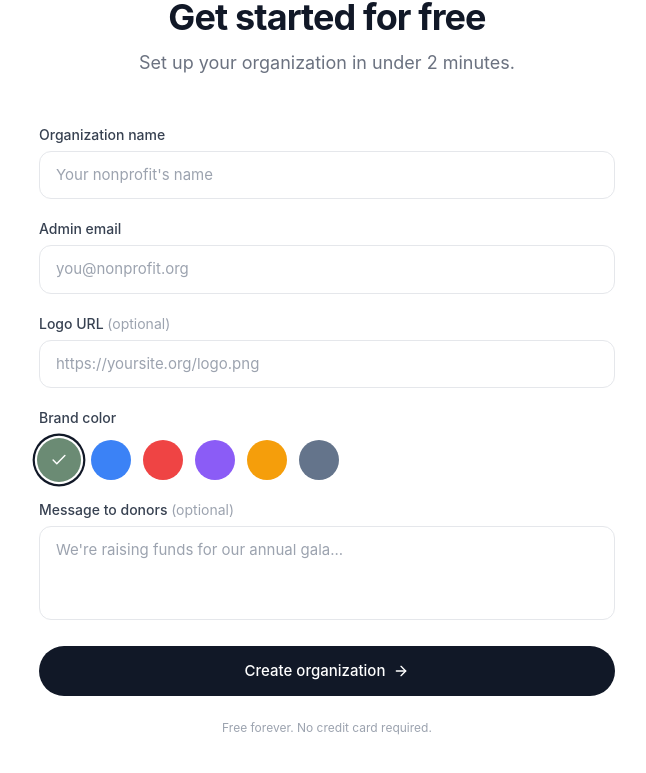
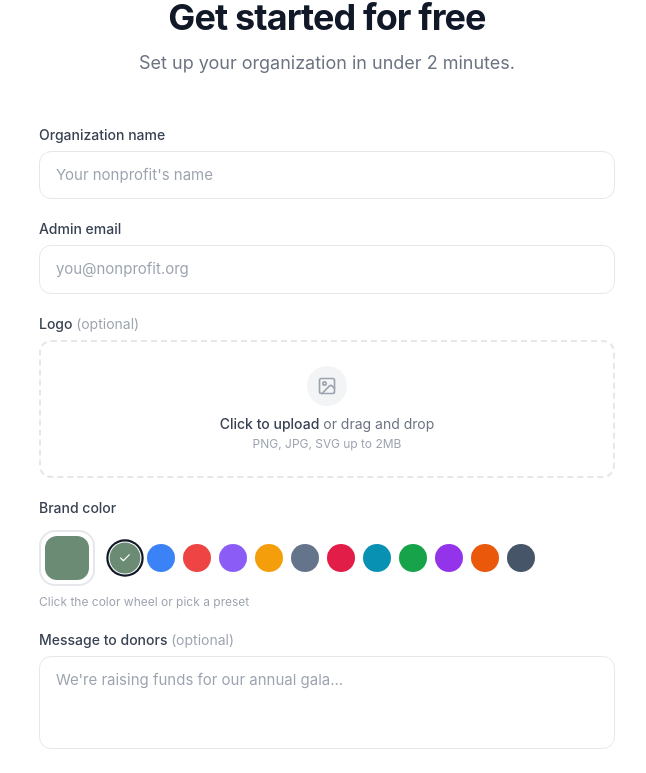
Before and after one commit to wh581new/donorspark, a Next.js app: page / in a window 1280 px wide. Shown: the part 2674-3447 px from the top of the page, without its empty margins (313-959 px from the left). Built offline with nearby package versions, Linux system fonts and the light colour scheme.

Commit message:
feat: color wheel picker, drag-drop logo upload, demo link, updated hero stats

```diff
--- a/app/page.tsx
+++ b/app/page.tsx
@@ -18,6 +18,9 @@ import {
   Zap,
   ChevronRight,
   ArrowUpRight,
+  Upload,
+  X,
+  Image as ImageIcon,
 } from 'lucide-react'
 
 /* ────────────────────────────────────────────────
@@ -36,14 +39,10 @@ function BetterWorldLogo({ className = '', color = '#3d5566' }: { className?: st
 /* ────────────────────────────────────────────────
    Constants & animation config
    ──────────────────────────────────────────────── */
-const BRAND_COLORS = [
-  { name: 'Sage', value: '#6b8b74' },
-  { name: 'Ocean', value: '#3b82f6' },
-  { name: 'Coral', value: '#ef4444' },
-  { name: 'Violet', value: '#8b5cf6' },
-  { name: 'Amber', value: '#f59e0b' },
-  { name: 'Slate', value: '#64748b' },
-] as const
+const PRESET_COLORS = [
+  '#6b8b74', '#3b82f6', '#ef4444', '#8b5cf6', '#f59e0b', '#64748b',
+  '#e11d48', '#0891b2', '#16a34a', '#9333ea', '#ea580c', '#475569',
+]
 
 const ease = [0.22, 1, 0.36, 1] as const
 
@@ -77,6 +76,42 @@ export default function Home() {
 
   const [copiedField, setCopiedField] = useState<string | null>(null)
   const [showKonami, setShowKonami] = useState(false)
+  const [logoPreview, setLogoPreview] = useState<string | null>(null)
+  const [dragActive, setDragActive] = useState(false)
+  const fileInputRef = useRef<HTMLInputElement>(null)
+
+  const handleLogoFile = (file: File) => {
+    if (!file.type.startsWith('image/')) return
+    if (file.size > 2 * 1024 * 1024) {
+      setError('Logo must be under 2MB')
+      return
+    }
+    const reader = new FileReader()
+    reader.onload = (e) => {
+      const dataUrl = e.target?.result as string
+      setLogoPreview(dataUrl)
+      setFormData((prev) => ({ ...prev, logoUrl: dataUrl }))
+    }
+    reader.readAsDataURL(file)
+  }
+
+  const handleLogoDrop = (e: React.DragEvent) => {
+    e.preventDefault()
+    setDragActive(false)
+    const file = e.dataTransfer.files[0]
+    if (file) handleLogoFile(file)
+  }
+
+  const handleLogoSelect = (e: React.ChangeEvent<HTMLInputElement>) => {
+    const file = e.target.files?.[0]
+    if (file) handleLogoFile(file)
+  }
+
+  const removeLogo = () => {
+    setLogoPreview(null)
+    setFormData((prev) => ({ ...prev, logoUrl: '' }))
+    if (fileInputRef.current) fileInputRef.current.value = ''
+  }
 
   const formRef = useRef<HTMLDivElement>(null)
   const formInView = useInView(formRef, { once: true, margin: '-80px' })
@@ -397,9 +432,9 @@ export default function Home() {
                 </div>
                 <div className="hidden sm:flex gap-6">
                   {[
-                    { val: '5 min', sub: 'setup' },
+                    { val: '2 min', sub: 'setup' },
                     { val: '30%', sub: 'more items' },
-                    { val: '100K+', sub: 'orgs served' },
+                    { val: 'Free', sub: 'forever' },
                   ].map((s, i) => (
                     <div key={i} className="text-right">
                       <p className="text-white text-xl font-semibold">{s.val}</p>
@@ -613,18 +648,56 @@ export default function Home() {
               />
             </div>
 
-            {/* Logo URL */}
+            {/* Logo Upload */}
             <div>
               <label className="text-sm font-medium text-gray-700 mb-1.5 block">
-                Logo URL <span className="text-gray-400 font-normal">(optional)</span>
+                Logo <span className="text-gray-400 font-normal">(optional)</span>
               </label>
               <input
-                type="url"
-                value={formData.logoUrl}
-                onChange={(e) => setFormData({ ...formData, logoUrl: e.target.value })}
-                placeholder="https://yoursite.org/logo.png"
-                className="w-full px-4 py-3 border border-gray-200 rounded-xl focus:border-gray-400 focus:outline-none focus:ring-2 focus:ring-gray-100 transition-all text-[15px] placeholder:text-gray-400 bg-white"
+                ref={fileInputRef}
+                type="file"
+                accept="image/*"
+                onChange={handleLogoSelect}
+                className="hidden"
               />
+              {logoPreview ? (
+                <div className="flex items-center gap-4 p-4 bg-gray-50 rounded-xl border border-gray-200">
+                  <img src={logoPreview} alt="Logo preview" className="w-12 h-12 rounded-lg object-cover" />
+                  <div className="flex-1 min-w-0">
+                    <p className="text-sm font-medium text-gray-700 truncate">Logo uploaded</p>
+                    <p className="text-xs text-gray-400">Click to replace or drag a new one</p>
+                  </div>
+                  <button
+                    type="button"
+                    onClick={removeLogo}
+                    className="text-gray-400 hover:text-gray-600 transition-colors p-1"
+                  >
+                    <X className="w-4 h-4" />
+                  </button>
+                </div>
+              ) : (
+                <div
+                  onDragOver={(e) => { e.preventDefault(); setDragActive(true) }}
+                  onDragLeave={() => setDragActive(false)}
+                  onDrop={handleLogoDrop}
+                  onClick={() => fileInputRef.current?.click()}
+                  className={`flex flex-col items-center justify-center gap-2 py-6 px-4 border-2 border-dashed rounded-xl cursor-pointer transition-all ${
+                    dragActive
+                      ? 'border-gray-400 bg-gray-50'
+                      : 'border-gray-200 hover:border-gray-300 hover:bg-gray-50/50'
+                  }`}
+                >
+                  <div className="w-10 h-10 rounded-full bg-gray-100 flex items-center justify-center">
+                    <ImageIcon className="w-5 h-5 text-gray-400" />
+                  </div>
+                  <div className="text-center">
+                    <p className="text-sm text-gray-500">
+                      <span className="text-gray-700 font-medium">Click to upload</span> or drag and drop
+                    </p>
+                    <p className="text-xs text-gray-400 mt-0.5">PNG, JPG, SVG up to 2MB</p>
+                  </div>
+                </div>
+              )}
             </div>
 
             {/* Brand Color */}
@@ -632,26 +705,38 @@ export default function Home() {
               <label className="text-sm font-medium text-gray-700 mb-3 block">
                 Brand color
               </label>
-              <div className="flex gap-3">
-                {BRAND_COLORS.map((color) => (
+              <div className="flex items-center gap-4">
+                {/* Color wheel input */}
+                <div className="relative group">
+                  <input
+                    type="color"
+                    value={formData.brandColor}
+                    onChange={(e) => setFormData({ ...formData, brandColor: e.target.value })}
+                    className="w-14 h-14 rounded-2xl cursor-pointer border-2 border-gray-200 hover:border-gray-300 transition-all appearance-none bg-transparent [&::-webkit-color-swatch-wrapper]:p-1 [&::-webkit-color-swatch]:rounded-xl [&::-webkit-color-swatch]:border-none [&::-moz-color-swatch]:rounded-xl [&::-moz-color-swatch]:border-none"
+                  />
+                </div>
+                {/* Quick presets */}
+                <div className="flex flex-wrap gap-2 flex-1">
+                  {PRESET_COLORS.map((color) => (
                     <button
-                    key={color.value}
+                      key={color}
                       type="button"
-                    onClick={() => setFormData({ ...formData, brandColor: color.value })}
-                    className={`w-10 h-10 rounded-full transition-all ${
-                      formData.brandColor === color.value
-                        ? 'ring-2 ring-offset-2 ring-gray-900 scale-110'
+                      onClick={() => setFormData({ ...formData, brandColor: color })}
+                      className={`w-7 h-7 rounded-full transition-all ${
+                        formData.brandColor === color
+                          ? 'ring-2 ring-offset-1 ring-gray-900 scale-110'
                           : 'hover:scale-110'
                       }`}
-                    style={{ backgroundColor: color.value }}
-                    title={color.name}
+                      style={{ backgroundColor: color }}
                     >
-                    {formData.brandColor === color.value && (
-                      <Check className="w-4 h-4 text-white mx-auto" />
+                      {formData.brandColor === color && (
+                        <Check className="w-3 h-3 text-white mx-auto" />
                       )}
                     </button>
                   ))}
                 </div>
+              </div>
+              <p className="text-xs text-gray-400 mt-2">Click the color wheel or pick a preset</p>
             </div>
 
             {/* Message */}
```
Lines whose indentation alone changed are shown as unchanged.
